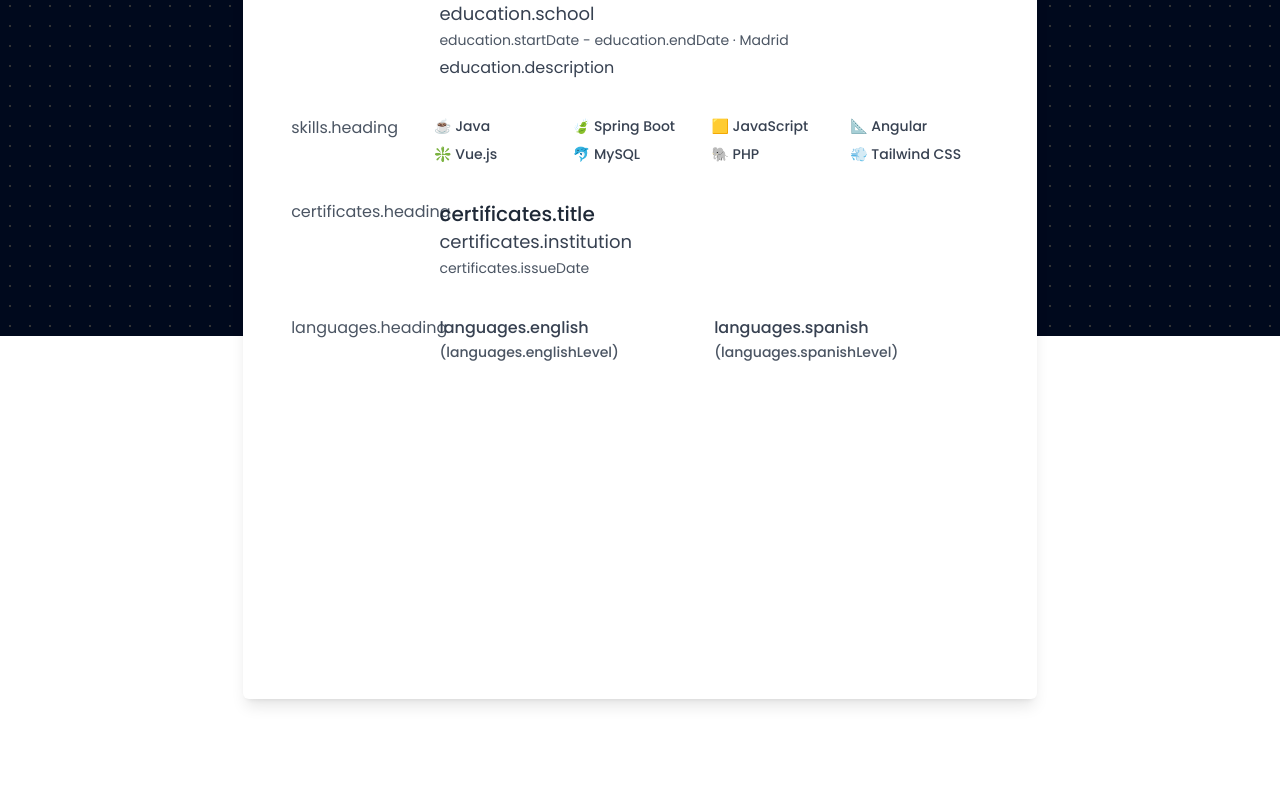
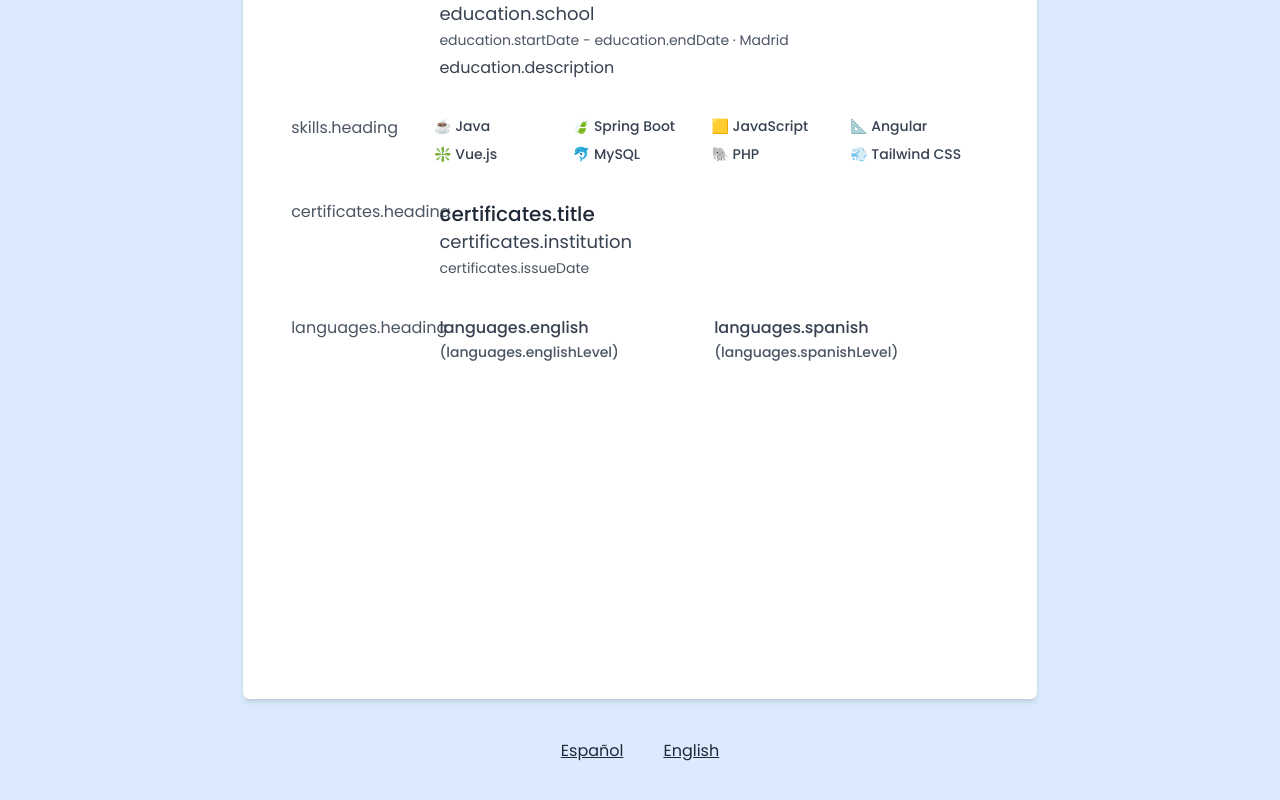
Before and after one commit to juanburillo/curriculum-vitae, a Vue app: page / in a window 1280 px wide. Shown: the part 464-1264 px from the top of the page. Built offline with nearby package versions, Linux system fonts and the light colour scheme.

Commit message:
chore: :lipstick: change background to solid color

```diff
--- a/index.html
+++ b/index.html
@@ -1,5 +1,6 @@
 <!doctype html>
 <html lang="en">
+
 <head>
   <meta charset="UTF-8" />
   <meta name="viewport" content="width=device-width, initial-scale=1.0" />
@@ -14,10 +15,14 @@
   <!-- Fonts -->
   <link rel="preconnect" href="https://fonts.googleapis.com">
   <link rel="preconnect" href="https://fonts.gstatic.com" crossorigin>
-    <link href="https://fonts.googleapis.com/css2?family=Poppins:ital,wght@0,100;0,200;0,300;0,400;0,500;0,600;0,700;0,800;0,900;1,100;1,200;1,300;1,400;1,500;1,600;1,700;1,800;1,900&display=swap" rel="stylesheet">
+  <link
+    href="https://fonts.googleapis.com/css2?family=Poppins:ital,wght@0,100;0,200;0,300;0,400;0,500;0,600;0,700;0,800;0,900;1,100;1,200;1,300;1,400;1,500;1,600;1,700;1,800;1,900&display=swap"
+    rel="stylesheet">
 </head>
-  <body>
+
+<body class="bg-blue-100">
   <div id="app"></div>
   <script type="module" src="/src/main.ts"></script>
 </body>
+
 </html>
--- a/src/App.vue
+++ b/src/App.vue
@@ -5,7 +5,7 @@ import LocaleLinks from './components/LocaleLinks.vue';
 </script>
 
 <template>
-  <Background />
+  <!-- <Background /> -->
   <Curriculum />
   <LocaleLinks />
 </template>
--- a/src/components/Curriculum.vue
+++ b/src/components/Curriculum.vue
@@ -8,7 +8,7 @@ import Skills from './Skills.vue';
 </script>
 
 <template>
-  <div class="w-[210mm] h-[297mm] my-10 mx-auto p-12 space-y-9 shadow-lg rounded-md bg-white">
+  <div class="w-[210mm] h-[297mm] my-10 mx-auto p-12 space-y-9 shadow-md rounded-md bg-white">
     <Presentation />
     <Experience />
     <Education />
--- a/src/components/LocaleLinks.vue
+++ b/src/components/LocaleLinks.vue
@@ -9,8 +9,10 @@ const changeLocale = (lang: string): void => {
 </script>
 
 <template>
-  <div class="mb-10 flex justify-center gap-x-10 text-white">
-    <p @click="changeLocale('es')" class="underline cursor-pointer hover:opacity-70 transition-all duration-150 ease-in-out">Español</p>
-    <p @click="changeLocale('en')" class="underline cursor-pointer hover:opacity-70 transition-all duration-150 ease-in-out">English</p>
+  <div class="mb-10 flex justify-center gap-x-10 text-gray-800">
+    <p @click="changeLocale('es')"
+      class="underline cursor-pointer hover:opacity-70 transition-all duration-150 ease-in-out">Español</p>
+    <p @click="changeLocale('en')"
+      class="underline cursor-pointer hover:opacity-70 transition-all duration-150 ease-in-out">English</p>
   </div>
 </template>
```
Lines whose indentation alone changed are shown as unchanged.
